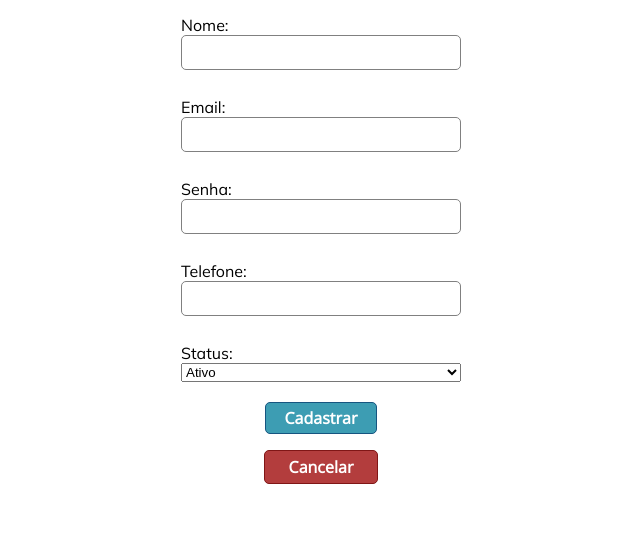
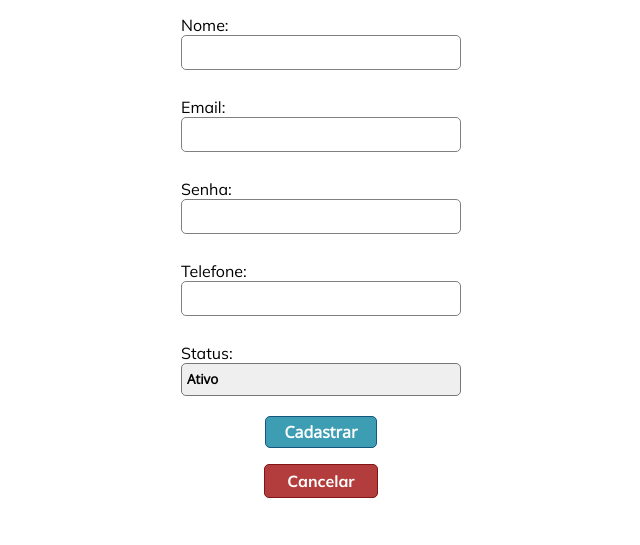
Before and after one commit to Festa-Junina/cadeia, a PHP site: page /cadastrarCarc.php in a window 1280 px wide. Shown: the part 82-627 px from the top of the page, without its empty margins (319-959 px from the left). Run offline with PHP 8.4, Linux system fonts and the light colour scheme.

Commit message:
style-funcional

```diff
--- a/css/style_carcereiro.css
+++ b/css/style_carcereiro.css
@@ -83,7 +83,6 @@ html,body{
     padding: 3px;
     transition: 200ms;
     text-decoration: none;
-    font-family: Open Sans;
     font-weight: bold;
     border-radius: 5px;
     margin: 0em 0.5em;
@@ -210,7 +209,6 @@ input:focus{
     cursor: pointer;
     font-size: 1em;
     font-weight: bold;
-    font-family: Open Sans;
     cursor: pointer;
     border-radius: 5px;
     margin-bottom: 1em;
@@ -232,13 +230,20 @@ input:focus{
     cursor: pointer;
     font-size: 1em;
     font-weight: bold;
-    font-family: Open Sans;
     cursor: pointer;
     border-radius: 5px;
 }
 .botaoCad a:hover{
     background: #bd6161;
     border: solid 1px #924b4b;
+}
+.edit-carc select{
+    height: 2.5em;
+    border-radius: 5px;
+    -webkit-appearance: none;
+    padding: 0px 5px;
+    font-family: Open Sans;
+    font-weight: bold;
 }
 
 /*cadastrarCarc----------*/
@@ -254,7 +259,6 @@ input:focus{
     cursor: pointer;
     font-size: 1em;
     font-weight: bold;
-    font-family: Open Sans;
     cursor: pointer;
     border-radius: 5px;
     margin-bottom: 1em;
```
Also changed, not shown: editCarc.php (+13 -10 lines).
